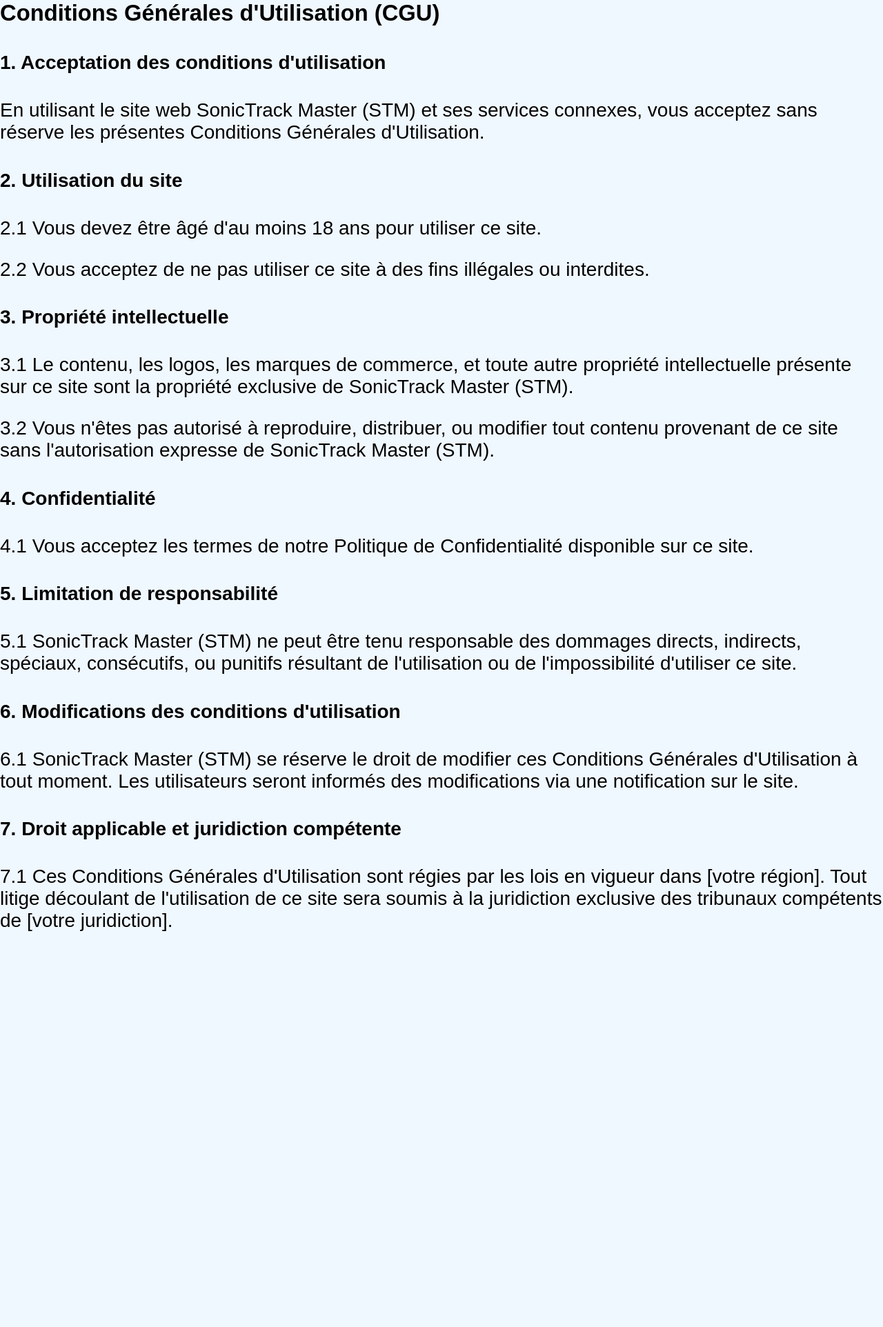
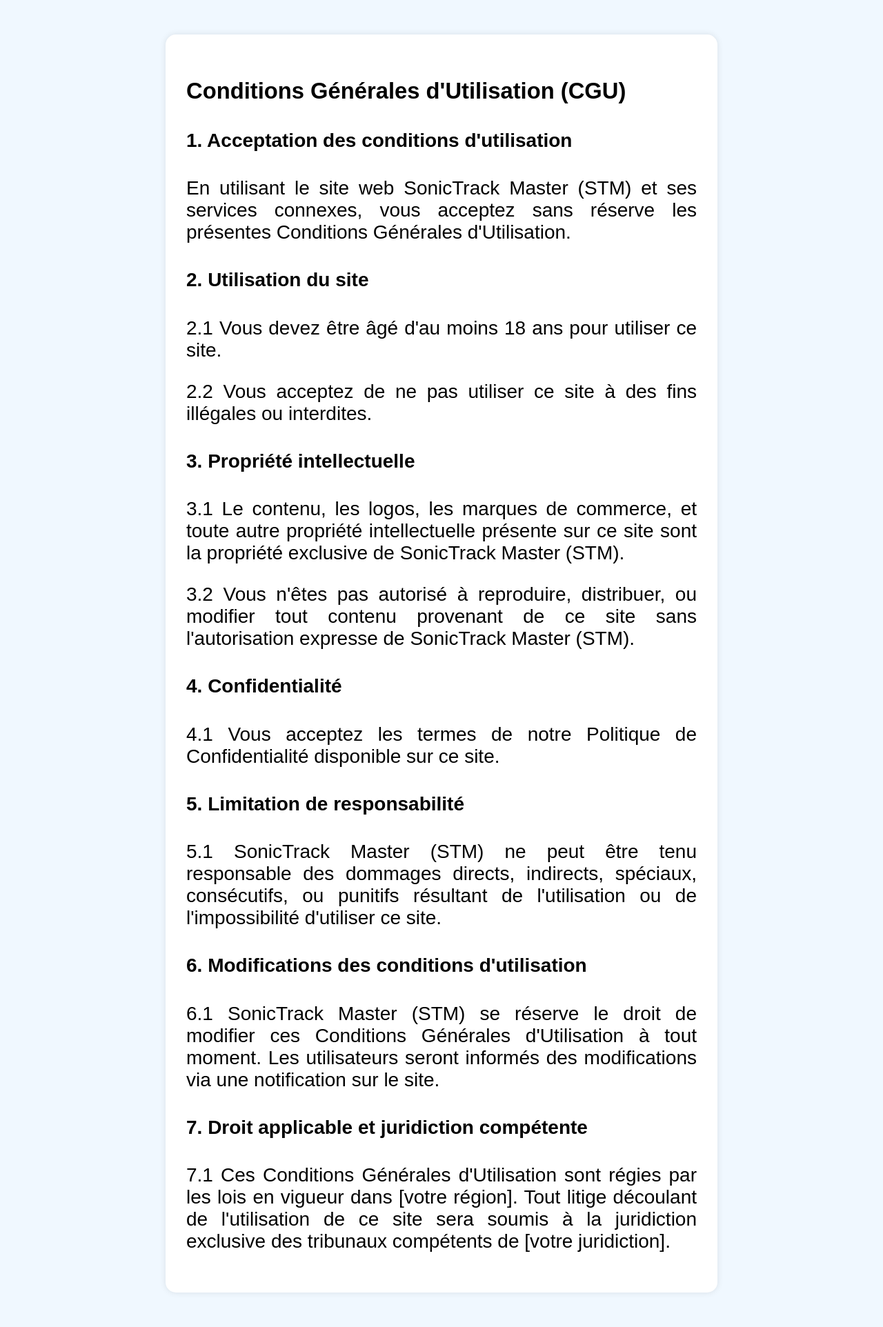
Before and after one commit to jesuisantoine/APP-groupe-3C, a PHP site: page /CGU.html in a window 1280 px wide. Shown: the whole page at 69% size. Before the commit the page ends 1350 px from the top, so only its background shows below. Run offline with PHP 8.4, Linux system fonts and the light colour scheme.

Commit message:
Update Stylesheet.css

```diff
--- a/APP-G3B-2023/public_html/Stylesheet.css
+++ b/APP-G3B-2023/public_html/Stylesheet.css
@@ -761,3 +761,13 @@
 .answer a:hover {
     color: #146e94;
 } /*FAQ FIN*/
+
+.cgu-box { /*Pour CGU*/
+    background-color: #fff;
+    max-width: 800px;
+    margin: 50px auto;
+    padding: 30px;
+    border-radius: 15px;
+    box-shadow: 0 0 10px rgba(0, 0, 0, 0.1);
+    text-align: justify;
+}
```
